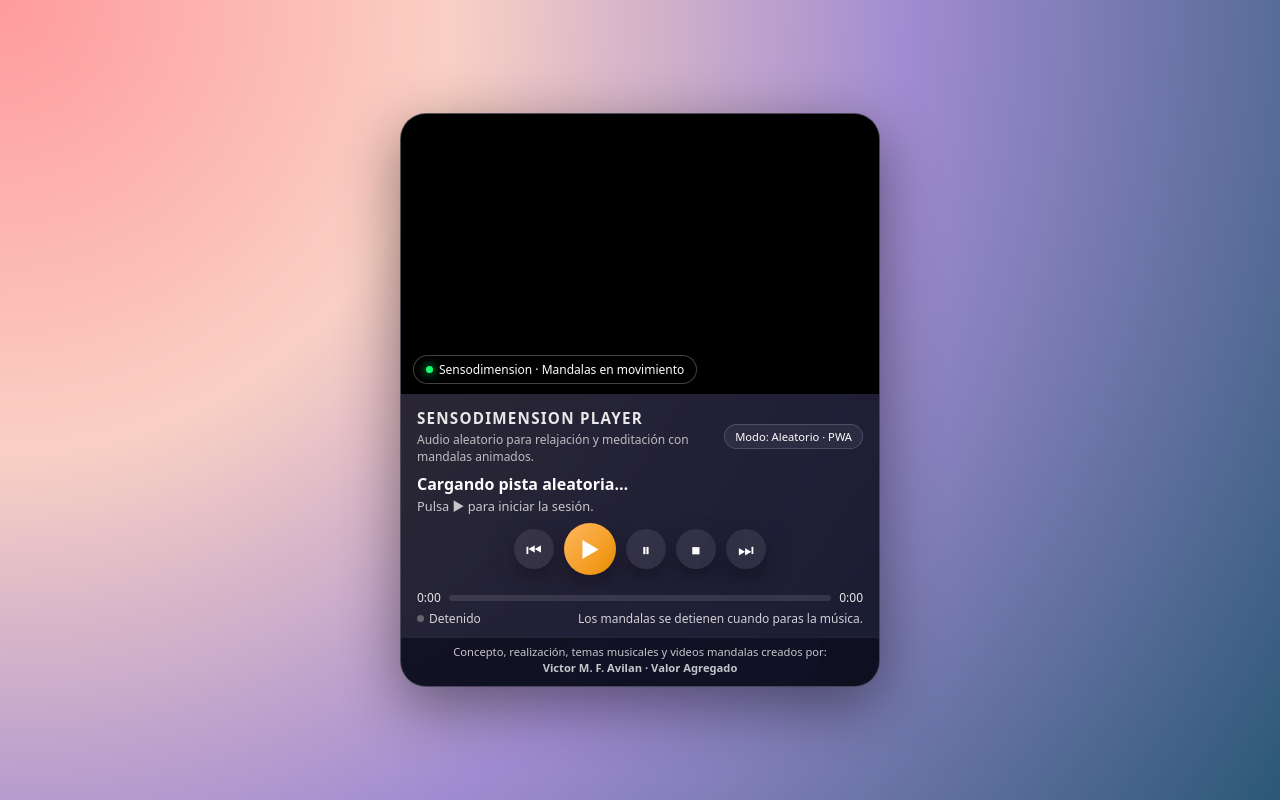
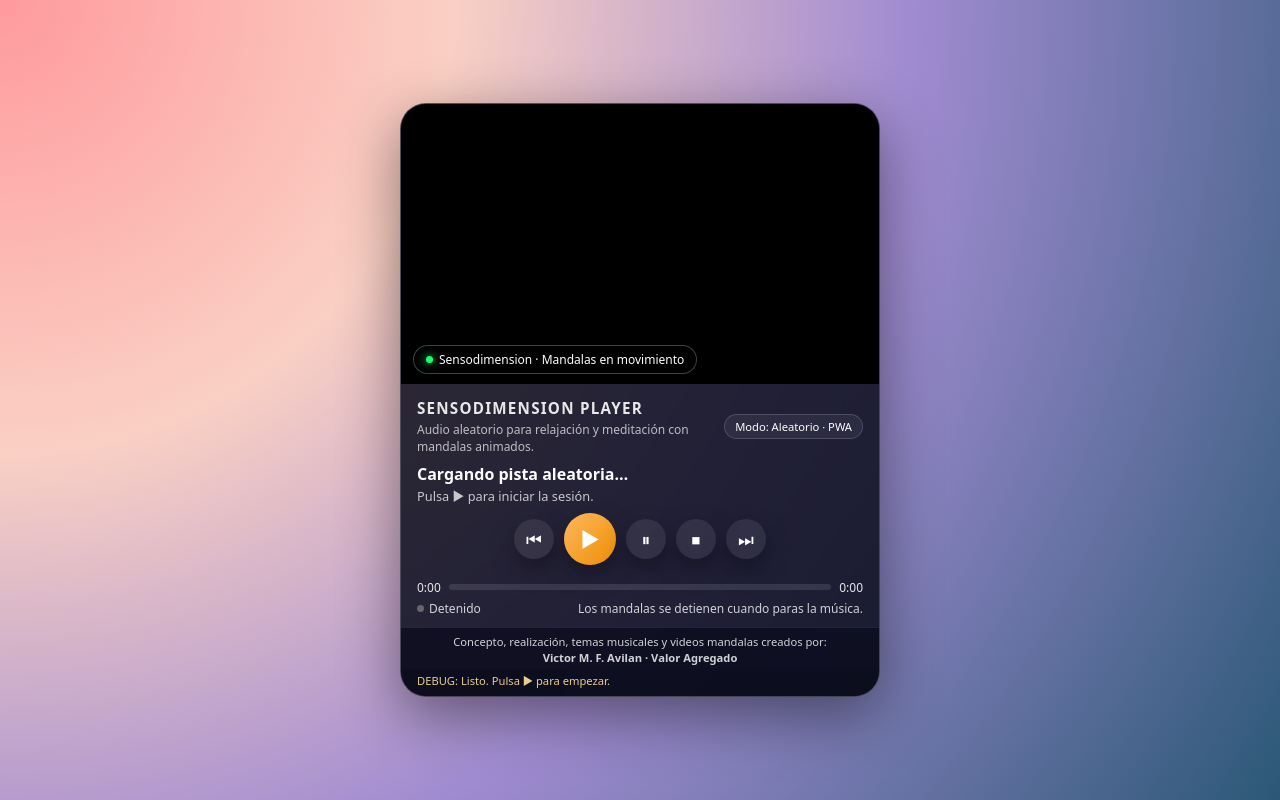
Before and after one commit to victoravilan/sensodimension, a plain HTML site: page index.html in a window 1280 px wide. Drawn offline with Linux system fonts and the light colour scheme.

Commit message:
Add files via upload

```diff
--- a/index.html
+++ b/index.html
@@ -242,13 +242,23 @@
     }
 
     .credits {
-      padding: 6px 16px 10px 16px;
+      padding: 6px 16px 4px 16px;
       font-size: 0.7rem;
-      opacity: 0.75;
+      opacity: 0.8;
       border-top: 1px solid rgba(255, 255, 255, 0.1);
       text-align: center;
       line-height: 1.4;
       background: rgba(10, 12, 28, 0.9);
+    }
+
+    .debug {
+      padding: 4px 16px 8px 16px;
+      font-size: 0.7rem;
+      opacity: 0.9;
+      background: rgba(10, 12, 28, 0.95);
+      color: #ffdf9f;
+      text-align: left;
+      word-break: break-word;
     }
   </style>
 </head>
@@ -322,6 +332,8 @@
       Concepto, realización, temas musicales y videos mandalas creados por:<br>
       <strong>Victor M. F. Avilan · Valor Agregado</strong>
     </div>
+    <!-- DEBUG VISIBLE TAMBIÉN EN MÓVIL -->
+    <div class="debug" id="debugLog">DEBUG: listo para reproducir.</div>
   </div>
 
   <!-- AUDIO INVISIBLE -->
@@ -377,20 +389,26 @@
     const nextBtn = document.getElementById("nextBtn");
     const prevBtn = document.getElementById("prevBtn");
 
+    const debugEl = document.getElementById("debugLog");
+
+    function logDebug(msg) {
+      console.log(msg);
+      if (debugEl) {
+        debugEl.textContent = "DEBUG: " + msg;
+      }
+    }
+
     // ====== AJUSTE DE AUDIO Y LOGS DE DIAGNÓSTICO ======
-    // Aseguramos que el audio no esté silenciado y con volumen máximo
     audioEl.volume = 1.0;
     audioEl.muted = false;
 
-    // Log de errores de audio
     audioEl.addEventListener("error", () => {
       const e = audioEl.error;
-      console.error("Error de audio:", e && e.code, e);
+      logDebug("Error de audio: code=" + (e && e.code));
     });
 
-    // Log cuando comienza a reproducir
     audioEl.addEventListener("play", () => {
-      console.log("Reproduciendo:", audioEl.src);
+      logDebug("Reproduciendo: " + audioEl.src);
     });
 
     // ====== ESTADO ======
@@ -450,8 +468,11 @@
       if (index < 0 || index >= audioPlaylist.length) return;
       currentTrackIndex = index;
       const trackPath = audioPlaylist[currentTrackIndex];
+      audioEl.pause();
+      audioEl.currentTime = 0;
       audioEl.src = trackPath;
-      console.log("Cargando pista:", trackPath);
+      audioEl.load(); // fuerza recarga limpia
+      logDebug("Cargando pista: " + trackPath);
       trackTitleEl.textContent = getReadableName(trackPath);
       progressFillEl.style.inset = "0 100% 0 0";
       currentTimeEl.textContent = "0:00";
@@ -464,11 +485,14 @@
         loadTrackByIndex(idx);
       }
 
+      audioEl.muted = false;
+      audioEl.volume = 1.0;
+
       audioEl.play().then(() => {
         syncMandalaWithAudio(true);
         updateStatus(true);
       }).catch(err => {
-        console.error("Error al reproducir audio (playCurrentTrack):", err);
+        logDebug("Error al reproducir audio (playCurrentTrack): " + err);
       });
     }
 
@@ -500,7 +524,7 @@
       mandalaVideoEl.currentTime = 0;
 
       mandalaVideoEl.play().catch(err => {
-        console.warn("No se pudo reproducir el video de mandala:", err);
+        logDebug("No se pudo reproducir el video de mandala: " + err);
       });
     }
 
@@ -602,9 +626,11 @@
     (function init() {
       if (!audioPlaylist.length) {
         trackTitleEl.textContent = "No hay pistas de audio configuradas";
+        logDebug("No hay pistas configuradas.");
         return;
       }
       updateStatus(false);
+      logDebug("Listo. Pulsa ▶ para empezar.");
     })();
   </script>
 </body>
```
